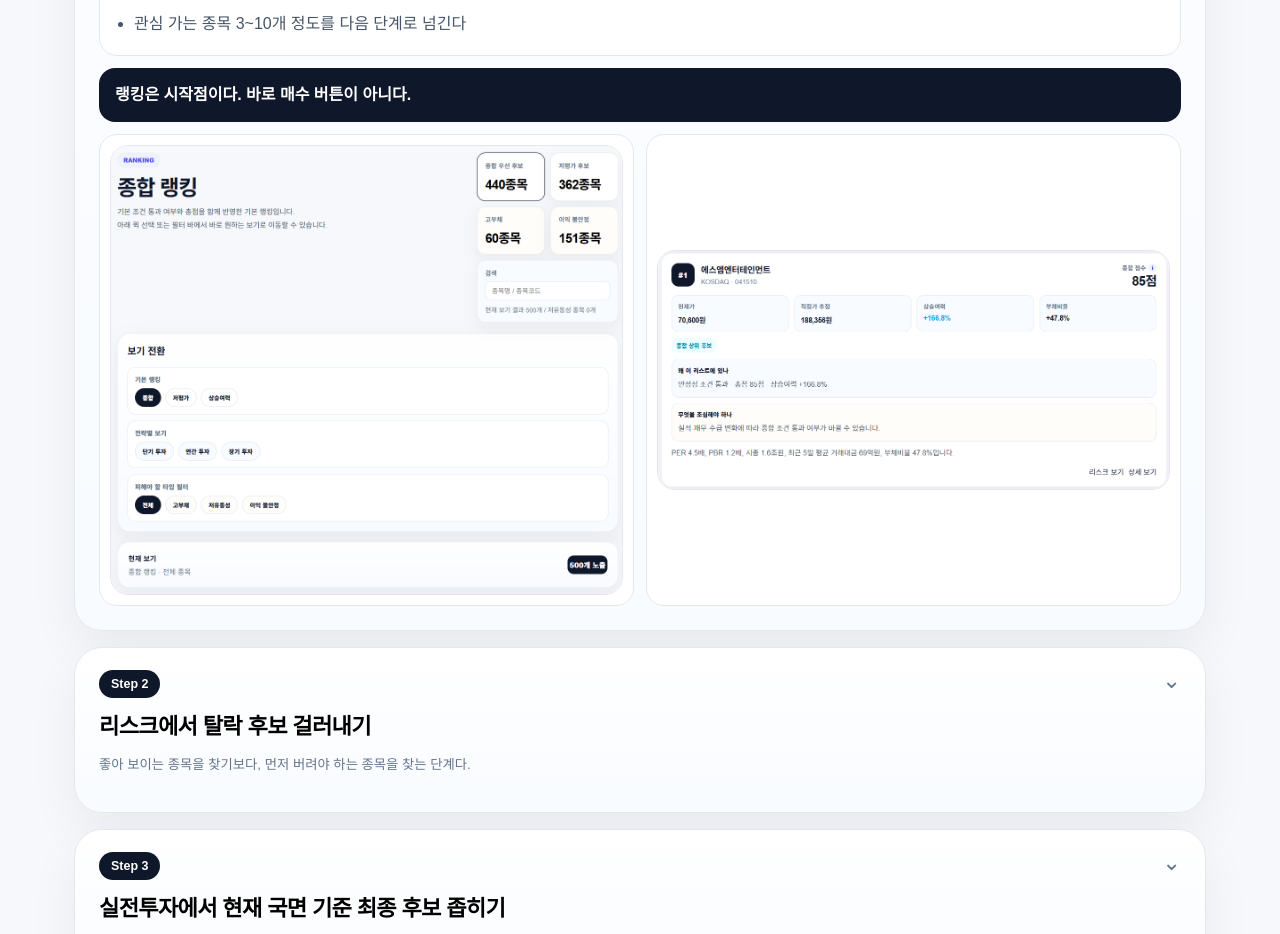
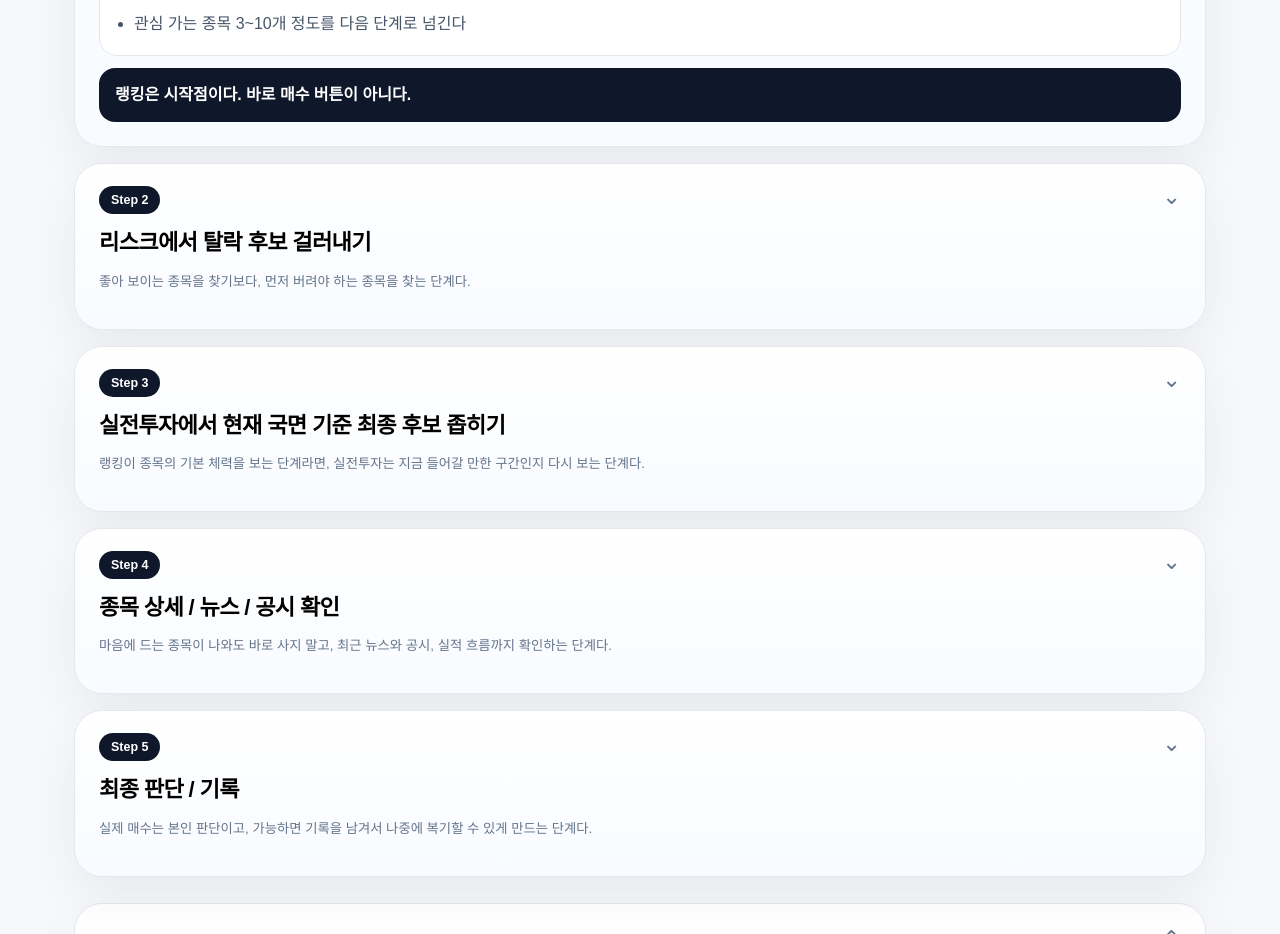
Before and after one commit to DcoyA/screener, a Next.js app: page /notice in a window 1280 px wide. Shown: the part 2400-3334 px from the top of the page. Built offline with nearby package versions, Linux system fonts and the light colour scheme.

Commit message:
Update page.js

```diff
--- a/app/notice/page.js
+++ b/app/notice/page.js
@@ -95,7 +95,6 @@ const steps = [
       },
     ],
     conclusion: "랭킹은 시작점이다. 바로 매수 버튼이 아니다.",
-    images: ["/ranking001.png", "/ranking002.png"],
   },
   {
     id: "step2",
```
